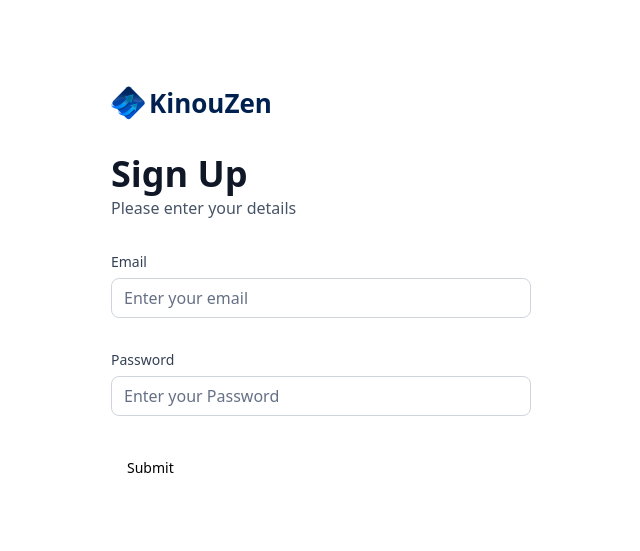
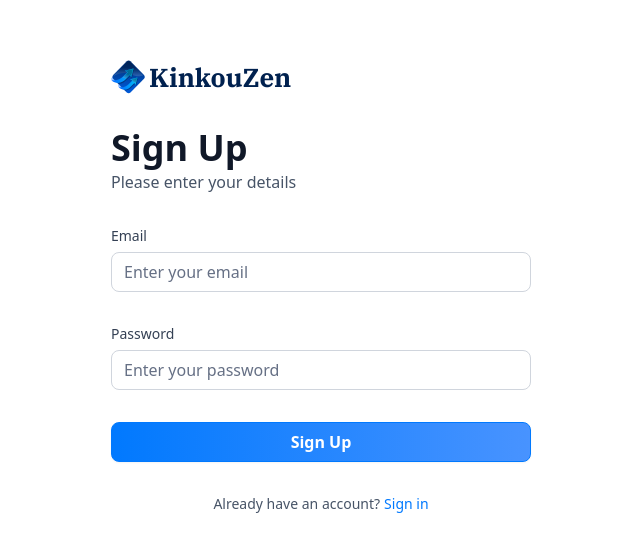
Before and after one commit to LouisWdev/kinkouzen-app, a Next.js app: page /sign-in in a window 1280 px wide. Shown: the part 113-664 px from the top of the page, without its empty margins (319-959 px from the left). Built offline with nearby package versions, Linux system fonts and the light colour scheme.

Commit message:
Implementation full form

```diff
--- a/components/AuthForm.tsx
+++ b/components/AuthForm.tsx
@@ -1,48 +1,42 @@
 'use client';
 
-import Link from 'next/link';
-import Image from 'next/image';
-import React, { useState } from 'react';
-import { z } from 'zod';
-import { zodResolver } from '@hookform/resolvers/zod';
-import { useForm } from 'react-hook-form';
+import Image from 'next/image'
+import Link from 'next/link'
+import React, { useState } from 'react'
 
+import { z } from "zod"
+import { zodResolver } from "@hookform/resolvers/zod"
+import { useForm } from "react-hook-form"
 import { Button } from "@/components/ui/button"
 import {
   Form,
-  FormControl,
-  FormDescription,
-  FormField,
-  FormItem,
-  FormLabel,
-  FormMessage,
 } from "@/components/ui/form"
-import { Input } from "@/components/ui/input"
+import CustomInput from './CustomInput';
+import { authFormSchema } from '@/lib/utils';
+import { Loader2 } from 'lucide-react';
+import { useRouter } from 'next/navigation';
 
-const formSchema = z.object({
-    email: z.string().email(),
-})
+const AuthForm = ({ type }: { type: string }) => {
+  const router = useRouter();
+  const [user, setUser] = useState(null);
+  const [isLoading, setIsLoading] = useState(false);
 
-const AuthForm = ({ type }:  {type: string}) => {
-  const [user, setUser] = useState(null);
-
-  //1. define form
-  const form = useForm<z.infer<typeof formSchema>>({
-    resolver: zodResolver(formSchema),
+    // 1. Define your form.
+    const form = useForm<z.infer<typeof authFormSchema>>({
+      resolver: zodResolver(authFormSchema),
       defaultValues: {
         email: "",
+        password: ''
       },
     })
 
-  //2. Define a submit handler.
-  function onSubmit(values: z.infer<typeof formSchema>) {
-     // Do something with the form values
-     // This will be type-safe and validated.
-     console.log(values);
+    // 2. Define a submit handler.
+    const onSubmit = async (data: z.infer<typeof authFormSchema>) => {
+      setIsLoading(true);
     }
 
   return (
-    <section className='auth-form'>
+    <section className="auth-form">
       <header className='flex flex-col gap-5 md:gap-8'>
           <Link href="/" className="cursor-pointer flex items-center gap-1">
             <Image
@@ -51,18 +45,18 @@
               height={34}
               alt="Horizon logo"
             />
-                <h1 className="text-26 font-ibm-flex-serif font-bold text-black-1">KinouZen</h1>
+            <h1 className="text-26 font-ibm-plex-serif font-bold text-black-1">KinkouZen</h1>
           </Link>
 
-            <div className='flex flex-col gap-1 md:gap-3'>
-                <h1 className='text-24 lg:text-36 font-semibold text-gray-900'>
+          <div className="flex flex-col gap-1 md:gap-3">
+            <h1 className="text-24 lg:text-36 font-semibold text-gray-900">
               {user
                 ? 'Link Account'
                 : type === 'sign-in'
                   ? 'Sign In'
                   : 'Sign Up'
               }
-                   <p className='text-16 font-normal text-gray-600'>
+              <p className="text-16 font-normal text-gray-600">
                 {user
                   ? 'Link your account to get started'
                   : 'Please enter your details'
@@ -72,67 +66,45 @@
           </div>
       </header>
       {user ? (
-          <div className='flex flex-col gap-4'>
-             {/* PlaidLink */}
+        <div className="flex flex-col gap-4">
+          {/* */}
         </div>
       ): (
         <>
           <Form {...form}>
             <form onSubmit={form.handleSubmit(onSubmit)} className="space-y-8">
-                 <FormField
-                   control={form.control}
-                   name="email"
-                   render={({ field }) => (
-                     <div className='form-item'>
-                       <FormLabel className='form-label'>
-                             Email
-                       </FormLabel>
-                       <div className='flex w-full flex-col'>
-                           <FormControl>
-                               <Input
-                                 placeholder='Enter your email'
-                                 className='input-class'
-                                 {...field}
-                               />
-                           </FormControl>
-                           <FormMessage
-                              className='form-message mt-2'
-                           />
+              <CustomInput control={form.control} name='email' label="Email" placeholder='Enter your email' />
+
+              <CustomInput control={form.control} name='password' label="Password" placeholder='Enter your password' />
+
+              <div className="flex flex-col gap-4">
+                <Button type="submit" disabled={isLoading} className="form-btn">
+                  {isLoading ? (
+                    <>
+                      <Loader2 size={20} className="animate-spin" /> &nbsp;
+                      Loading...
+                    </>
+                  ) : type === 'sign-in'
+                    ? 'Sign In' : 'Sign Up'}
+                </Button>
               </div>
-                     </div>
-                   )}
-                 />
-
-                 <FormField
-                   control={form.control}
-                   name="password"
-                   render={({ field }) => (
-                     <div className='form-item'>
-                       <FormLabel className='form-label'>
-                             Password
-                       </FormLabel>
-                       <div className='flex w-full flex-col'>
-                           <FormControl>
-                               <Input
-                                 placeholder='Enter your Password'
-                                 className='input-class'
-                                 {...field}
-                               />
-                           </FormControl>
-                           <FormMessage
-                              className='form-message mt-2'
-                           />
-                       </div>
-                     </div>
-                   )}
-                 />
-                 <Button type="submit">Submit</Button>
             </form>
           </Form>
+
+          <footer className="flex justify-center gap-1">
+            <p className="text-14 font-normal text-gray-600">
+              {type === 'sign-in'
+              ? "Don't have an account?"
+              : "Already have an account?"}
+            </p>
+            <Link href={type === 'sign-in' ? '/sign-up' : '/sign-in'} className="form-link">
+              {type === 'sign-in' ? 'Sign up' : 'Sign in'}
+            </Link>
+          </footer>
         </>
       )}
     </section>
   )
 }
 
-export default AuthForm
+export default AuthForm;
--- /dev/null
+++ b/components/CustomInput.tsx
@@ -0,0 +1,45 @@
+import React from 'react'
+import { FormControl, FormField, FormLabel, FormMessage } from './ui/form'
+import { Input } from './ui/input'
+
+import { Control, FieldPath } from 'react-hook-form';
+import { authFormSchema } from '@/lib/utils';
+import { z } from 'zod';
+
+interface CustomInput {
+    control: Control<z.infer<typeof authFormSchema>>,
+    name: FieldPath<z.infer<typeof authFormSchema>>,
+    label: string,
+    placeholder: string
+}
+
+const CustomInput = ( { control, name, label, placeholder }: CustomInput ) => {
+  return (
+    <FormField
+        control={control}
+        name={name}
+        render={({ field }) => (
+          <div className='form-item'>
+            <FormLabel className='form-label'>
+                  {label}
+            </FormLabel>
+          <div className='flex w-full flex-col'>
+                <FormControl>
+                    <Input
+                      placeholder={placeholder}
+                      className='input-class'
+                      type={name === 'password' ? 'password' : 'text'}
+                      {...field}
+                    />
+                </FormControl>
+                <FormMessage
+                   className='form-message mt-2'
+                />
+            </div>
+          </div>
+        )}
+    />
+  )
+}
+
+export default CustomInput
--- a/lib/utils.ts
+++ b/lib/utils.ts
@@ -2,6 +2,7 @@
 import { type ClassValue, clsx } from "clsx";
 import qs from "query-string";
 import { twMerge } from "tailwind-merge";
+import { z } from "zod";
 
 export function cn(...inputs: ClassValue[]) {
   return twMerge(clsx(inputs));
@@ -193,3 +194,8 @@
 
   return date > twoDaysAgo ? "Processing" : "Success";
 };
+
+export const authFormSchema = z.object({
+  email: z.string().email(),
+  password: z.string().min(8)
+})
```
Lines whose indentation alone changed are shown as unchanged.
